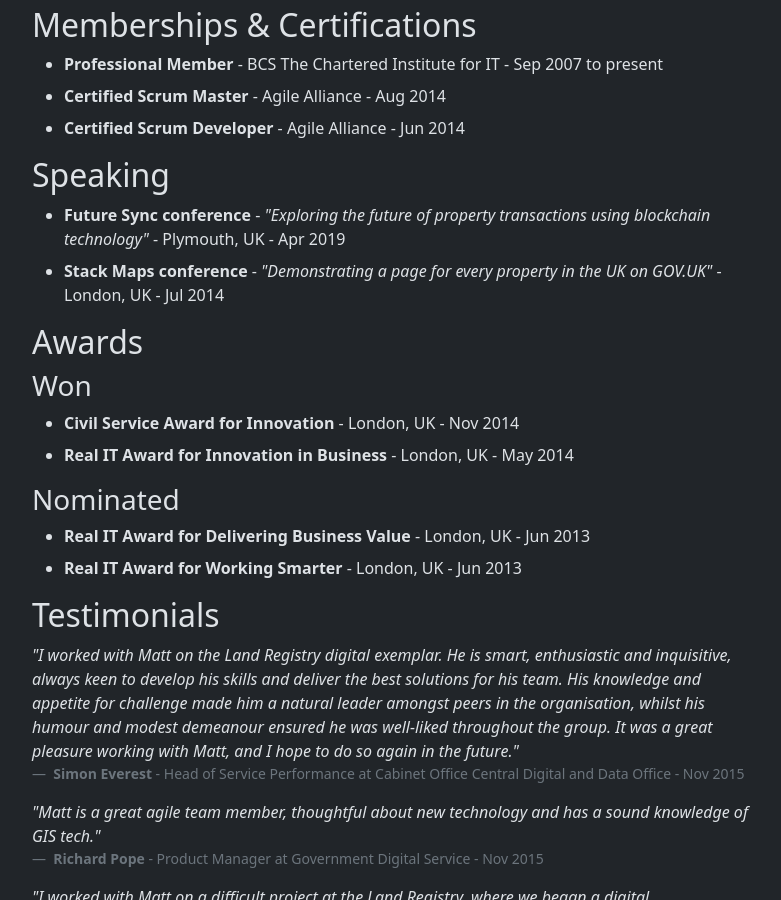
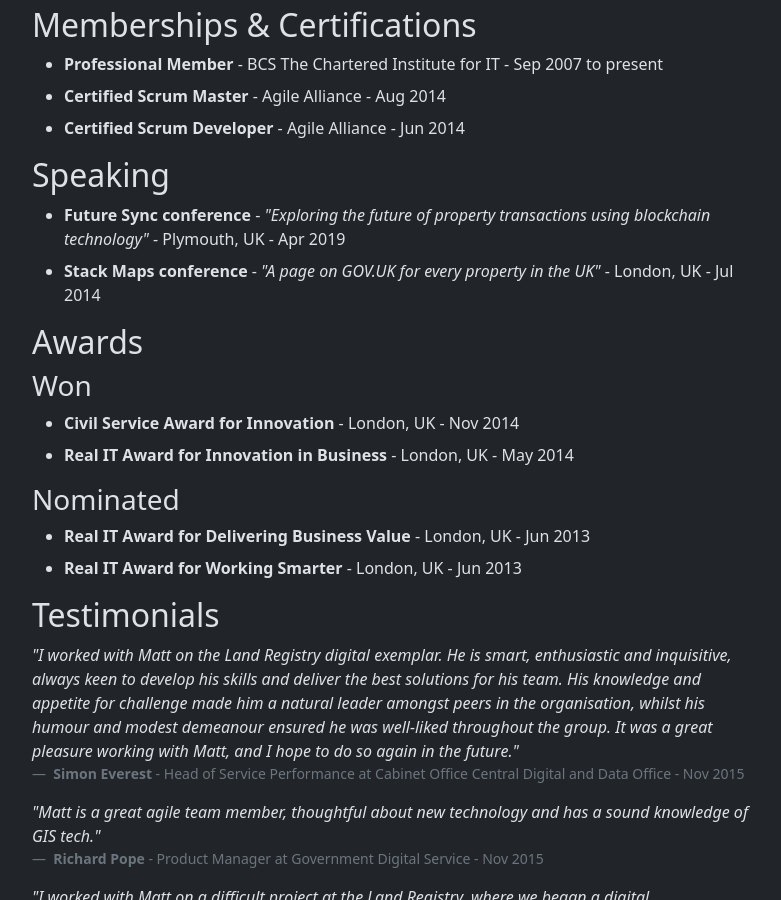
Before and after one commit to matthew-shaw/matthew-shaw.github.io, a Jekyll site: the page built from index.html, in a window 1280 px wide and 900 px high, scrolled down 2386 px. Shown: the whole window, without its empty margins (422-1203 px from the left). Built offline with Jekyll 4.4.1, drawn with Linux system fonts in a browser that asks for light colours.

Commit message:
change speaking title

```diff
--- a/index.html
+++ b/index.html
@@ -98,7 +98,7 @@ permalink: /
         <h2 id="speaking">Speaking</h2>
         <ul>
             <li class="my-2"><b>Future Sync conference</b> - <em>"Exploring the future of property transactions using blockchain technology"</em> - Plymouth, UK - Apr 2019</li>
-            <li class="my-2"><b>Stack Maps conference</b> - <em>"Demonstrating a page for every property in the UK on GOV.UK"</em> - London, UK - Jul 2014</li>
+            <li class="my-2"><b>Stack Maps conference</b> - <em>"A page on GOV.UK for every property in the UK"</em> - London, UK - Jul 2014</li>
         </ul>
 
         <h2 id="awards">Awards</h2>
```
